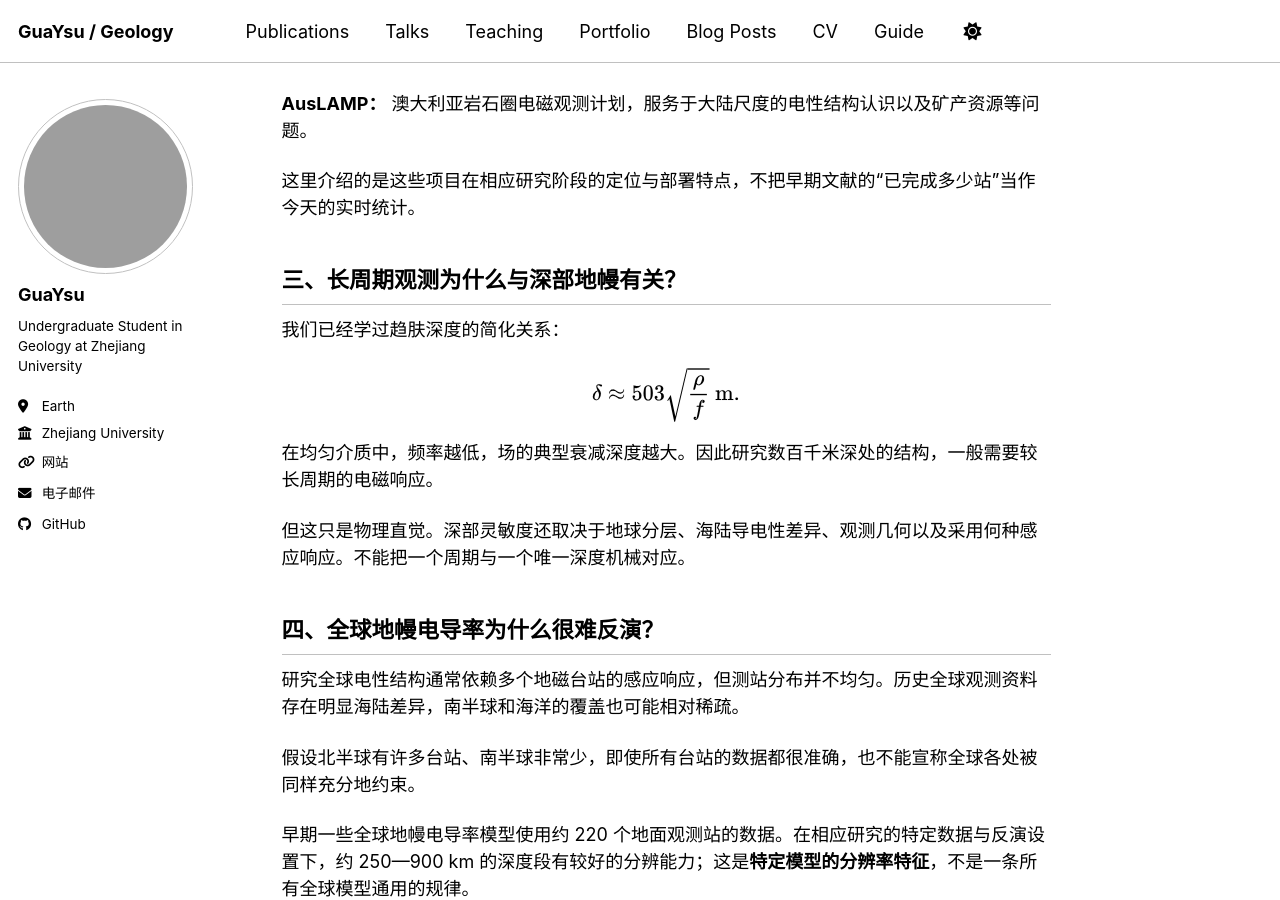
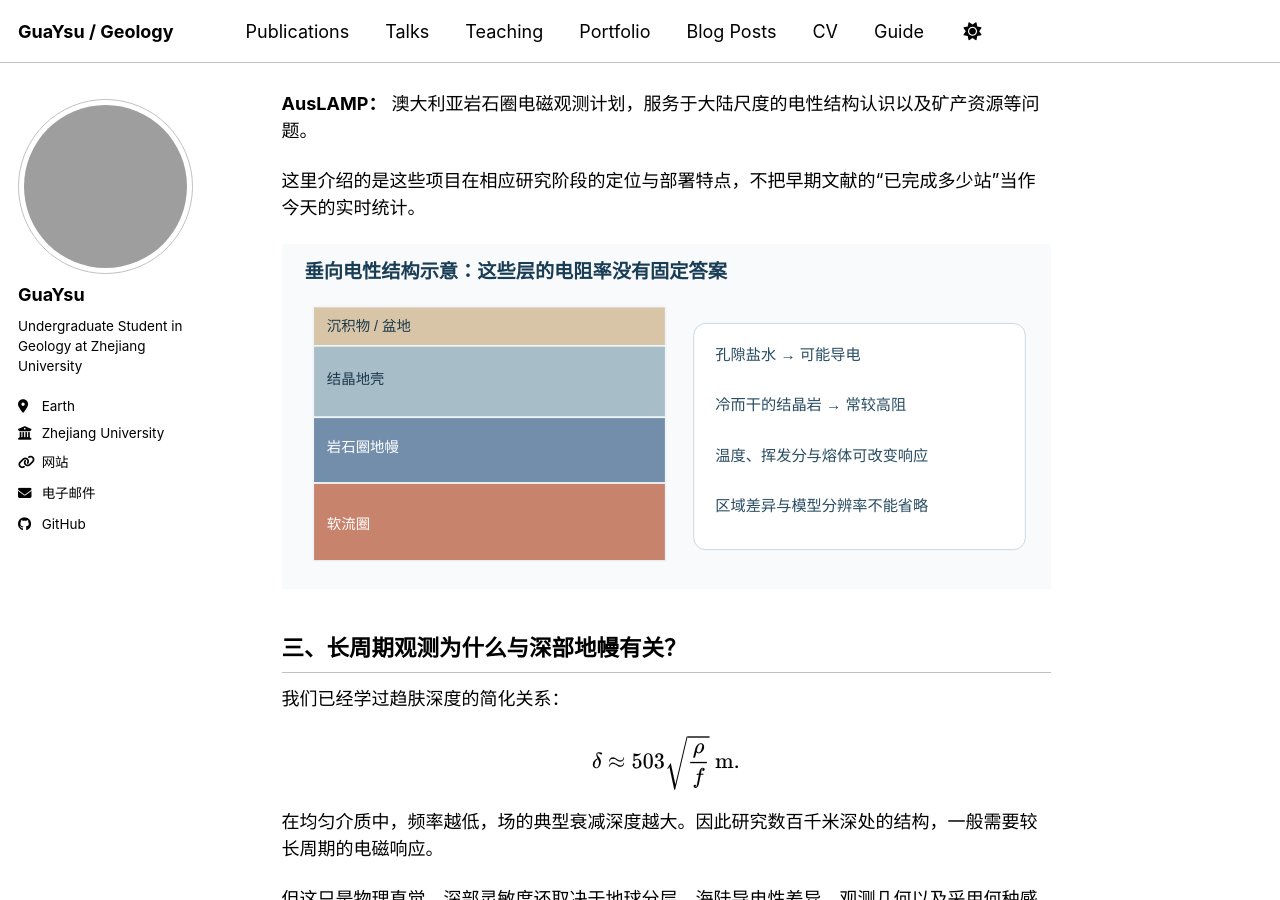
Before and after one commit to GuaYsu/guaysu.github.io, a Jekyll site: the page built from _posts/2026-10-21-mt-course-08c-global-arrays.md, in a window 1280 px wide and 900 px high, scrolled down 1029 px. Built offline with Jekyll 4.4.1, drawn with Linux system fonts in a browser that asks for light colours; a script bundle is joined from its source files by our own code; library files that are not in the unit come from our copies; grey boxes are pictures that could not be loaded.

Commit message:
docs(mt): integrate explanatory SVG into 08c-global-arrays

```diff
--- a/_posts/2026-10-21-mt-course-08c-global-arrays.md
+++ b/_posts/2026-10-21-mt-course-08c-global-arrays.md
@@ -32,6 +32,8 @@ tags: [大地电磁, EarthScope, SinoProbe, 全球地幔]
 **AusLAMP：** 澳大利亚岩石圈电磁观测计划，服务于大陆尺度的电性结构认识以及矿产资源等问题。
 
 这里介绍的是这些项目在相应研究阶段的定位与部署特点，不把早期文献的“已完成多少站”当作今天的实时统计。
+
+![从沉积层到软流圈的概念性电性分层](/images/posts/mt-course/37-earth-layers.svg)
 
 ## 三、长周期观测为什么与深部地幔有关？
 
```
